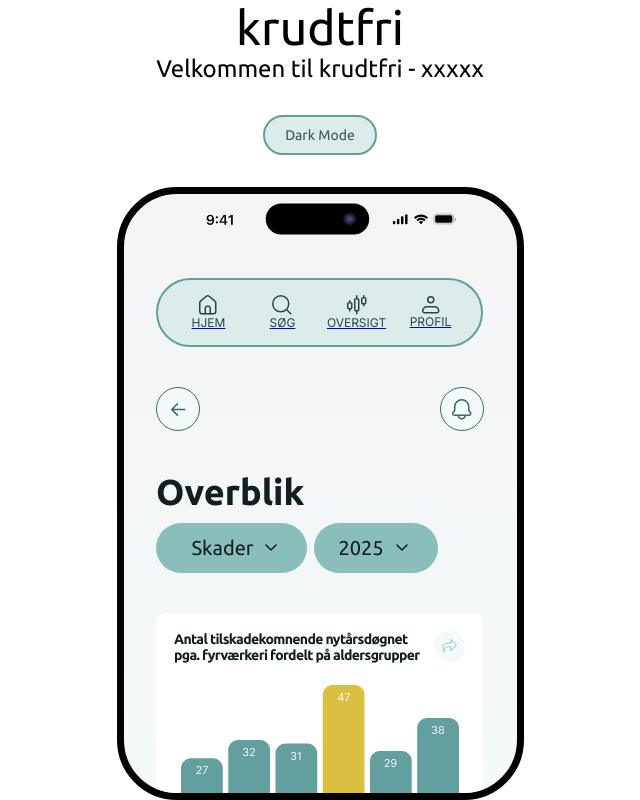
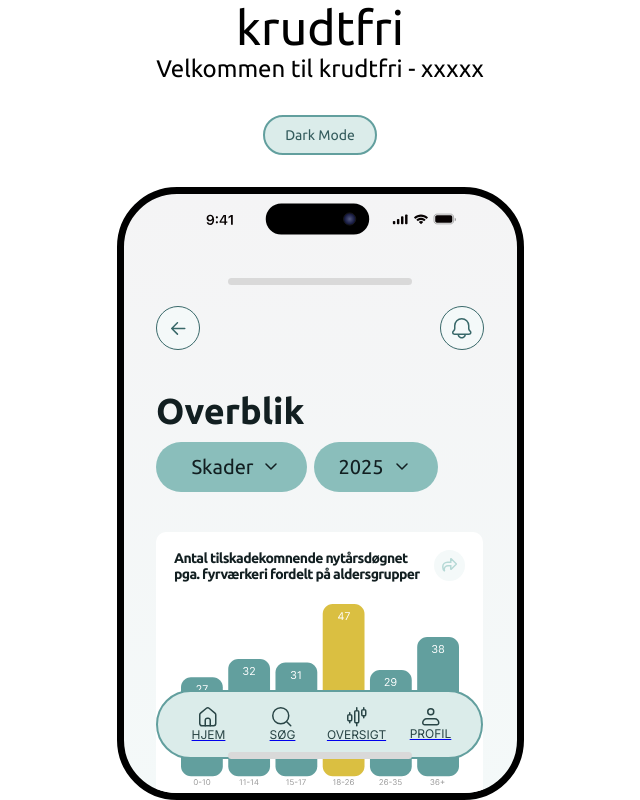
Before and after one commit to MieVenoe00/krudtfri, a website built with Vite: page overblik.html in a window 1280 px wide. Shown: the whole page, without its empty margins (320-960 px from the left). Built offline with nearby package versions, Linux system fonts and the light colour scheme; no server answers; a web font is replaced by a local one.

Commit message:
new placement og nav and home

```diff
--- a/overblik.html
+++ b/overblik.html
@@ -20,46 +20,7 @@
       <section data-tema="light" class="app">
         <img id="iosBar" src="/iosBar.svg" alt="">
         <img id="homeIndicator" src="/HomeIndicator.svg" alt="">
-        <nav class="navbar">
-          <section class="menuItemsbox">
-          <a class="menuItem" href="index.html">
-            <article>
-              <figure class="navIkon">
-                <svg xmlns="http://www.w3.org/2000/svg" width="18" height="20" viewBox="0 0 18 20" fill="none">
-                  <path d="M2.883 18.7503C1.705 18.7503 0.75 17.7703 0.75 16.5603V7.75828C0.75 7.09328 1.045 6.46328 1.55 6.04828L7.417 1.23028C7.79186 0.919859 8.2633 0.75 8.75 0.75C9.2367 0.75 9.70814 0.919859 10.083 1.23028L15.949 6.04828C16.455 6.46328 16.75 7.09328 16.75 7.75828V16.5603C16.75 17.7703 15.795 18.7503 14.617 18.7503H2.883Z" stroke="#294546" stroke-width="1.5" stroke-linecap="round" stroke-linejoin="round"/>
-                  <path d="M6.25 18.7503V13.2503C6.25 12.7199 6.46071 12.2112 6.83579 11.8361C7.21086 11.461 7.71957 11.2503 8.25 11.2503H9.25C9.78043 11.2503 10.2891 11.461 10.6642 11.8361C11.0393 12.2112 11.25 12.7199 11.25 13.2503V18.7503" stroke="#294546" stroke-width="1.5" stroke-linecap="round" stroke-linejoin="round"/>
-                </svg></figure>
-                <h2 class="menuItemh2">Hjem</h2>
-            </article></a>
 
-            <a class="menuItem" href="index.html">
-            <article>
-              <figure class="navIkon">
-                <svg xmlns="http://www.w3.org/2000/svg" width="20" height="20" viewBox="0 0 20 20" fill="none">
-                    <path d="M14.75 14.75L18.75 18.75M0.75 8.75C0.75 10.8717 1.59285 12.9066 3.09315 14.4069C4.59344 15.9071 6.62827 16.75 8.75 16.75C10.8717 16.75 12.9066 15.9071 14.4069 14.4069C15.9071 12.9066 16.75 10.8717 16.75 8.75C16.75 6.62827 15.9071 4.59344 14.4069 3.09315C12.9066 1.59285 10.8717 0.75 8.75 0.75C6.62827 0.75 4.59344 1.59285 3.09315 3.09315C1.59285 4.59344 0.75 6.62827 0.75 8.75Z" stroke="#294546" stroke-width="1.5" stroke-linecap="round" stroke-linejoin="round"/>
-                  </svg></figure>
-                <h2 class="menuItemh2">Søg</h2>
-            </article></a>
-
-            <a class="menuItem" href="index.html">
-            <article>
-              <figure class="navIkon">
-                <svg xmlns="http://www.w3.org/2000/svg" width="20" height="20" viewBox="0 0 20 20" fill="none">
-                  <path d="M9.75 3.75C10.693 3.75 11.164 3.75 11.457 4.043C11.75 4.336 11.75 4.807 11.75 5.75V13.75C11.75 14.693 11.75 15.164 11.457 15.457C11.164 15.75 10.693 15.75 9.75 15.75M9.75 3.75C8.807 3.75 8.336 3.75 8.043 4.043C7.75 4.336 7.75 4.807 7.75 5.75V13.75C7.75 14.693 7.75 15.164 8.043 15.457C8.336 15.75 8.807 15.75 9.75 15.75M9.75 3.75V0.75M9.75 15.75V18.75M16.75 2.75C17.693 2.75 18.164 2.75 18.457 3.043C18.75 3.336 18.75 3.807 18.75 4.75V6.75C18.75 7.693 18.75 8.164 18.457 8.457C18.164 8.75 17.693 8.75 16.75 8.75M16.75 2.75C15.807 2.75 15.336 2.75 15.043 3.043C14.75 3.336 14.75 3.807 14.75 4.75V6.75C14.75 7.693 14.75 8.164 15.043 8.457C15.336 8.75 15.807 8.75 16.75 8.75M16.75 2.75V0.75M16.75 8.75V10.75M2.75 7.75C3.693 7.75 4.164 7.75 4.457 8.043C4.75 8.336 4.75 8.807 4.75 9.75V11.75C4.75 12.693 4.75 13.164 4.457 13.457C4.164 13.75 3.693 13.75 2.75 13.75M2.75 7.75C1.807 7.75 1.336 7.75 1.043 8.043C0.75 8.336 0.75 8.807 0.75 9.75V11.75C0.75 12.693 0.75 13.164 1.043 13.457C1.336 13.75 1.807 13.75 2.75 13.75M2.75 7.75V5.75M2.75 13.75V15.75" stroke="#294546" stroke-width="1.5" stroke-linecap="round" stroke-linejoin="round"/>
-                </svg></figure>
-                <h2 class="menuItemh2">Oversigt</h2>
-            </article></a>
-            <a class="menuItem" href="index.html">
-            <article>
-              <figure class="navIkon">
-                <svg xmlns="http://www.w3.org/2000/svg" width="18" height="18" viewBox="0 0 18 18" fill="none">
-                  <path d="M0.75 14.75C0.75 13.6891 1.17143 12.6717 1.92157 11.9216C2.67172 11.1714 3.68913 10.75 4.75 10.75H12.75C13.8109 10.75 14.8283 11.1714 15.5784 11.9216C16.3286 12.6717 16.75 13.6891 16.75 14.75C16.75 15.2804 16.5393 15.7891 16.1642 16.1642C15.7891 16.5393 15.2804 16.75 14.75 16.75H2.75C2.21957 16.75 1.71086 16.5393 1.33579 16.1642C0.960714 15.7891 0.75 15.2804 0.75 14.75Z" stroke="#294546" stroke-width="1.5" stroke-linejoin="round"/>
-                  <path d="M8.75 6.75C10.4069 6.75 11.75 5.40685 11.75 3.75C11.75 2.09315 10.4069 0.75 8.75 0.75C7.09315 0.75 5.75 2.09315 5.75 3.75C5.75 5.40685 7.09315 6.75 8.75 6.75Z" stroke="#294546" stroke-width="1.5"/>
-                </svg></figure>
-                <h2 class="menuItemh2">Profil</h2>
-            </article></a>
-            </section>
-        </nav>
         <header>
             <a href="index.html">
           <button class="btn" id="tilbage-btn"><img src="public/pil.svg" alt=""></button></a>
@@ -151,6 +112,47 @@
               </svg></button>
           </div>
         </main>
+         <nav class="navbar">
+          <section class="menuItemsbox">
+          <a class="menuItem" href="index.html">
+            <article>
+              <figure class="navIkon">
+                <svg xmlns="http://www.w3.org/2000/svg" width="18" height="20" viewBox="0 0 18 20" fill="none">
+                  <path d="M2.883 18.7503C1.705 18.7503 0.75 17.7703 0.75 16.5603V7.75828C0.75 7.09328 1.045 6.46328 1.55 6.04828L7.417 1.23028C7.79186 0.919859 8.2633 0.75 8.75 0.75C9.2367 0.75 9.70814 0.919859 10.083 1.23028L15.949 6.04828C16.455 6.46328 16.75 7.09328 16.75 7.75828V16.5603C16.75 17.7703 15.795 18.7503 14.617 18.7503H2.883Z" stroke="#294546" stroke-width="1.5" stroke-linecap="round" stroke-linejoin="round"/>
+                  <path d="M6.25 18.7503V13.2503C6.25 12.7199 6.46071 12.2112 6.83579 11.8361C7.21086 11.461 7.71957 11.2503 8.25 11.2503H9.25C9.78043 11.2503 10.2891 11.461 10.6642 11.8361C11.0393 12.2112 11.25 12.7199 11.25 13.2503V18.7503" stroke="#294546" stroke-width="1.5" stroke-linecap="round" stroke-linejoin="round"/>
+                </svg></figure>
+                <h2 class="menuItemh2">Hjem</h2>
+            </article></a>
+
+            <a class="menuItem" href="index.html">
+            <article>
+              <figure class="navIkon">
+                <svg xmlns="http://www.w3.org/2000/svg" width="20" height="20" viewBox="0 0 20 20" fill="none">
+                    <path d="M14.75 14.75L18.75 18.75M0.75 8.75C0.75 10.8717 1.59285 12.9066 3.09315 14.4069C4.59344 15.9071 6.62827 16.75 8.75 16.75C10.8717 16.75 12.9066 15.9071 14.4069 14.4069C15.9071 12.9066 16.75 10.8717 16.75 8.75C16.75 6.62827 15.9071 4.59344 14.4069 3.09315C12.9066 1.59285 10.8717 0.75 8.75 0.75C6.62827 0.75 4.59344 1.59285 3.09315 3.09315C1.59285 4.59344 0.75 6.62827 0.75 8.75Z" stroke="#294546" stroke-width="1.5" stroke-linecap="round" stroke-linejoin="round"/>
+                  </svg></figure>
+                <h2 class="menuItemh2">Søg</h2>
+            </article></a>
+
+            <a class="menuItem" href="index.html">
+            <article>
+              <figure class="navIkon">
+                <svg xmlns="http://www.w3.org/2000/svg" width="20" height="20" viewBox="0 0 20 20" fill="none">
+                  <path d="M9.75 3.75C10.693 3.75 11.164 3.75 11.457 4.043C11.75 4.336 11.75 4.807 11.75 5.75V13.75C11.75 14.693 11.75 15.164 11.457 15.457C11.164 15.75 10.693 15.75 9.75 15.75M9.75 3.75C8.807 3.75 8.336 3.75 8.043 4.043C7.75 4.336 7.75 4.807 7.75 5.75V13.75C7.75 14.693 7.75 15.164 8.043 15.457C8.336 15.75 8.807 15.75 9.75 15.75M9.75 3.75V0.75M9.75 15.75V18.75M16.75 2.75C17.693 2.75 18.164 2.75 18.457 3.043C18.75 3.336 18.75 3.807 18.75 4.75V6.75C18.75 7.693 18.75 8.164 18.457 8.457C18.164 8.75 17.693 8.75 16.75 8.75M16.75 2.75C15.807 2.75 15.336 2.75 15.043 3.043C14.75 3.336 14.75 3.807 14.75 4.75V6.75C14.75 7.693 14.75 8.164 15.043 8.457C15.336 8.75 15.807 8.75 16.75 8.75M16.75 2.75V0.75M16.75 8.75V10.75M2.75 7.75C3.693 7.75 4.164 7.75 4.457 8.043C4.75 8.336 4.75 8.807 4.75 9.75V11.75C4.75 12.693 4.75 13.164 4.457 13.457C4.164 13.75 3.693 13.75 2.75 13.75M2.75 7.75C1.807 7.75 1.336 7.75 1.043 8.043C0.75 8.336 0.75 8.807 0.75 9.75V11.75C0.75 12.693 0.75 13.164 1.043 13.457C1.336 13.75 1.807 13.75 2.75 13.75M2.75 7.75V5.75M2.75 13.75V15.75" stroke="#294546" stroke-width="1.5" stroke-linecap="round" stroke-linejoin="round"/>
+                </svg></figure>
+                <h2 class="menuItemh2">Oversigt</h2>
+            </article></a>
+            <a class="menuItem" href="index.html">
+            <article>
+              <figure class="navIkon">
+                <svg xmlns="http://www.w3.org/2000/svg" width="18" height="18" viewBox="0 0 18 18" fill="none">
+                  <path d="M0.75 14.75C0.75 13.6891 1.17143 12.6717 1.92157 11.9216C2.67172 11.1714 3.68913 10.75 4.75 10.75H12.75C13.8109 10.75 14.8283 11.1714 15.5784 11.9216C16.3286 12.6717 16.75 13.6891 16.75 14.75C16.75 15.2804 16.5393 15.7891 16.1642 16.1642C15.7891 16.5393 15.2804 16.75 14.75 16.75H2.75C2.21957 16.75 1.71086 16.5393 1.33579 16.1642C0.960714 15.7891 0.75 15.2804 0.75 14.75Z" stroke="#294546" stroke-width="1.5" stroke-linejoin="round"/>
+                  <path d="M8.75 6.75C10.4069 6.75 11.75 5.40685 11.75 3.75C11.75 2.09315 10.4069 0.75 8.75 0.75C7.09315 0.75 5.75 2.09315 5.75 3.75C5.75 5.40685 7.09315 6.75 8.75 6.75Z" stroke="#294546" stroke-width="1.5"/>
+                </svg></figure>
+                <h2 class="menuItemh2">Profil</h2>
+            </article></a>
+            </section>
+        </nav>
+        <img id="homeIndicator" src="/HomeIndicator.svg" alt="">
       </section>
 
     </div>
--- a/src/overblik.css
+++ b/src/overblik.css
@@ -155,8 +155,30 @@ figure {
   width: calc(100% + 65px);
   height: 44px;
 }
+#homeIndicator {
+  position: sticky;
+  bottom: 0;
+  z-index: 11;
+
+  width: 184px;
+  height: 7px;
+
+  /* Træk den ud over padding og placer 15px fra bunden */
+  margin-bottom: calc(-34px + 15px); /* = -19px */
+  /* -34px er padding-bottom, +15px er afstand fra bunden */
+
+  /* Centrer den */
+  align-self: center;
+  margin-left: auto;
+  margin-right: auto;
+  margin-top: auto;
+}
 
 .navbar {
+  position: sticky;
+  bottom: 0;
+  z-index: 10;
+
   display: flex;
   width: 327px;
   height: 71px;
@@ -165,6 +187,8 @@ figure {
   justify-content: center;
   align-items: center;
   gap: 10px;
+
+  margin-bottom: -16px;
 
   border-radius: 40px;
   border: 2px solid var(--spectra-400);
--- a/src/style.css
+++ b/src/style.css
@@ -147,13 +147,24 @@ figure {
 }
 
 #homeIndicator {
-  position: absolute;
-  bottom: 15px;
-  left: 50%;
-  transform: translateX(-50%);
+  position: sticky;
+  bottom: 0;
+  z-index: 11;
+
   width: 184px;
   height: 7px;
+
+  /* Træk den ud over padding og placer 15px fra bunden */
+  margin-bottom: calc(-34px + 15px); /* = -19px */
+  /* -34px er padding-bottom, +15px er afstand fra bunden */
+
+  /* Centrer den */
+  align-self: center;
+  margin-left: auto;
+  margin-right: auto;
+  margin-top: auto;
 }
+
 #iosBar {
   position: sticky;
   top: -53;
```
Also changed, not shown: index.html (+1 -1 lines).
